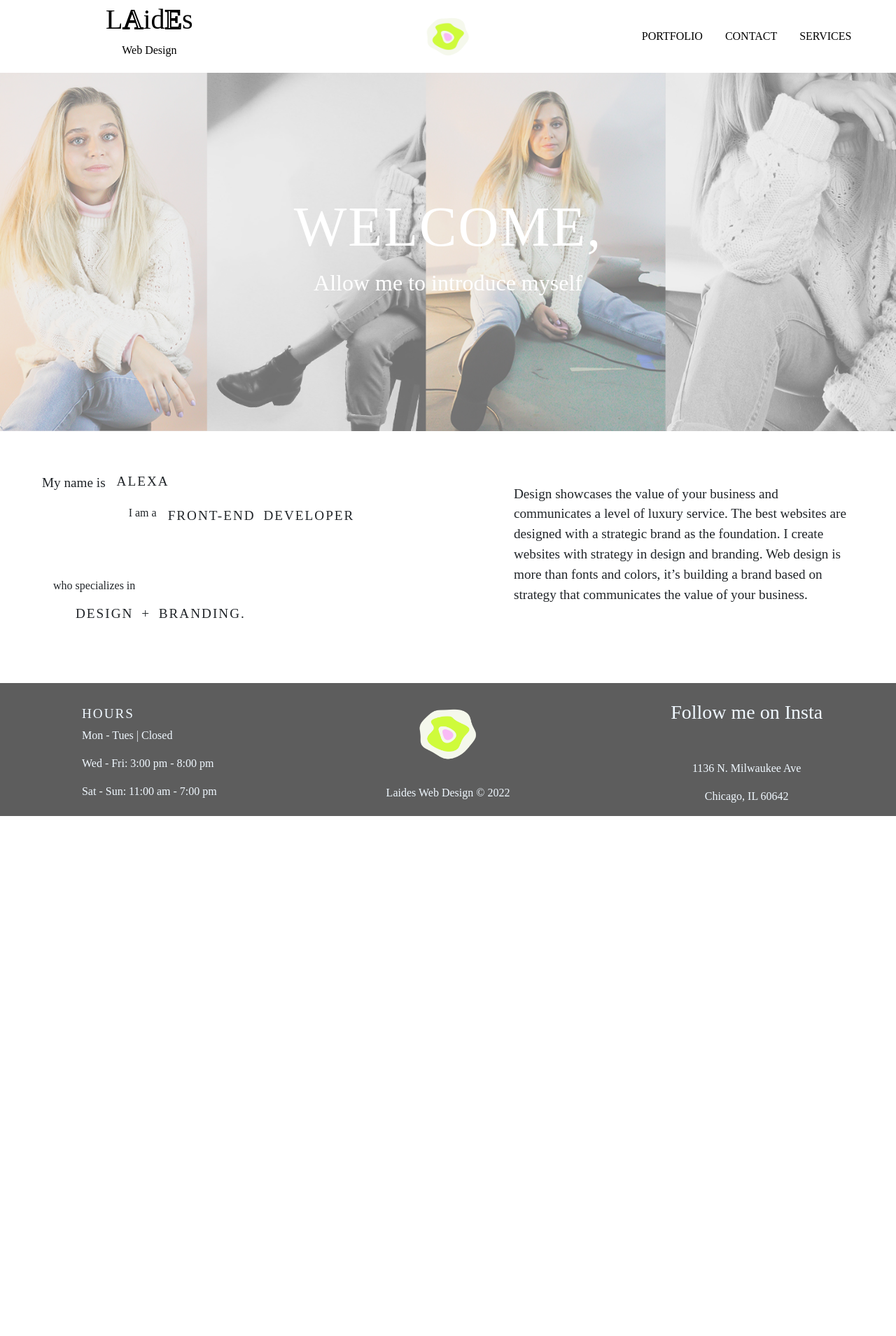
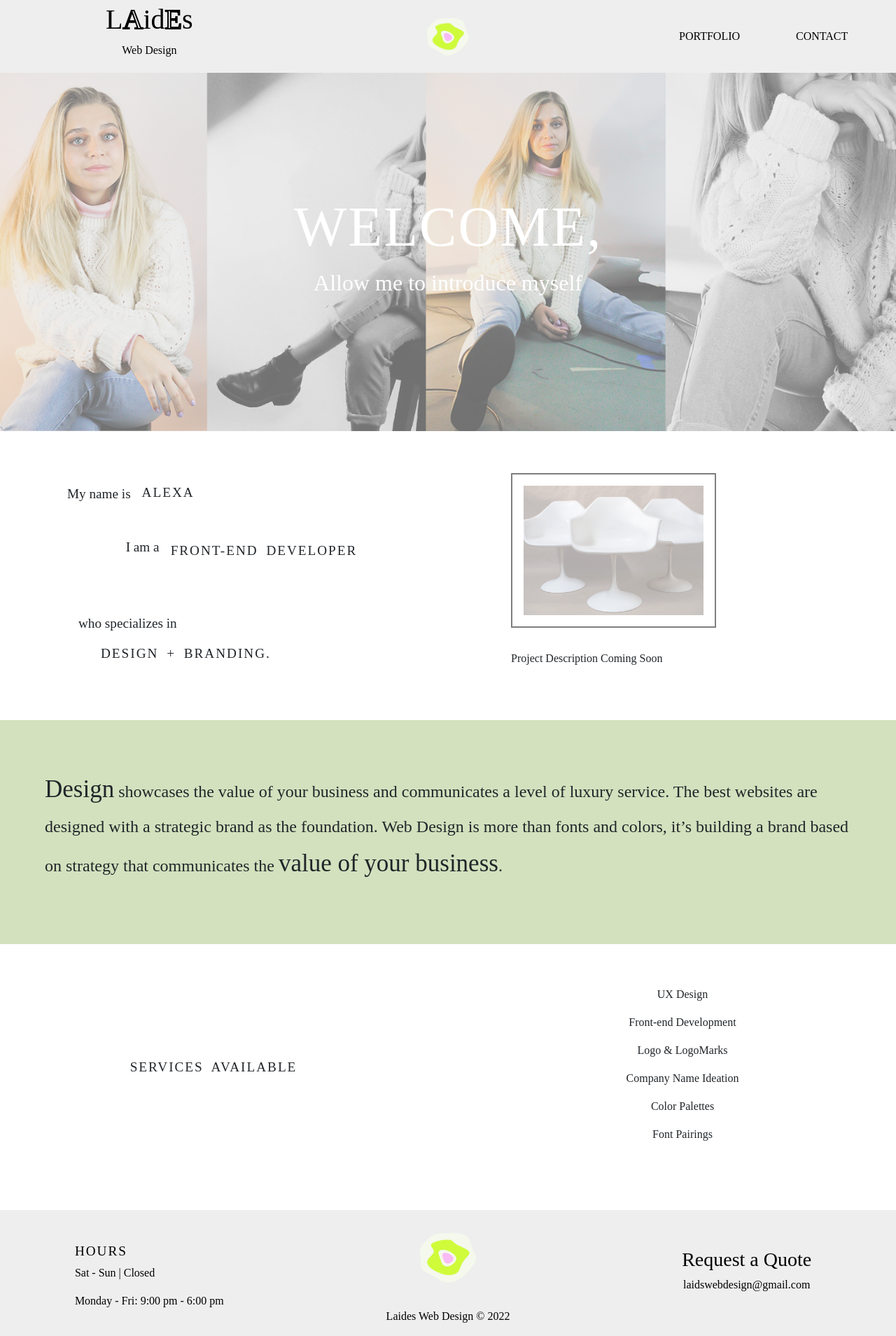
Before and after one commit to alexaped16/portfolio, a Flask app: page / in a window 1280 px wide. Shown: the whole page at 70% size. Before the commit the page ends 1166 px from the top, so only its background shows below. Run offline with Flask 2, Linux system fonts and the light colour scheme; some libraries are stand-ins or nearby versions; some web fonts are replaced.

Commit message:
june commits

```diff
--- a/app/static/main.css
+++ b/app/static/main.css
@@ -17,6 +17,12 @@
 body, html {
     height: 100%;
 }
+
+.first-letter {
+    font-size: 35px;
+    line-height: 70px;
+  }
+
 
 h1{
     font-family:Arial, Helvetica, sans-serif;
@@ -64,7 +70,11 @@ p{
 }
 
 .margin-top{
-    margin-top: 4rem;
+    margin-top: 2rem;
+}
+
+.margin-bottom{
+    margin-bottom: 4rem;
 }
 
 .padding-1{
@@ -89,6 +99,13 @@ p{
     margin-left: 2rem;
 }
 
+.flex{
+    display: flex;
+}
+
+.column{
+    flex-direction: column;
+}
 
 
 
@@ -120,14 +137,21 @@ body {
 }
 
 
+.nav-link-container a:hover{
+    font-size:large;
+    color:rgba(0, 0, 0, 0.573);
+    text-decoration: none;
+  }
+
   .nav-container{
-      background-color: white;
+      background-color: rgba(0, 0, 0, 0.067);
       display: grid;
       color: black;
       grid-template-columns: 1fr 1fr 1fr;
       justify-items: center;
       align-items: center;
   }
+
 
   .nav-link-container{
     margin: 2rem;
@@ -201,8 +225,8 @@ body {
 }
 
 footer{
-    color:aliceblue;
-    background-color:rgba(0, 0, 0, 0.634);
+    color:black;
+    background-color: rgba(0, 0, 0, 0.067);
     margin-top: 5rem;
     padding-top: 25px;
 }
@@ -250,12 +274,23 @@ footer{
 .heroContents {
 	text-align: center;
 	color:black;
+}
 
+.intro-container{
+    font-size: larger;
+    margin-left: 6rem;
+}
+
+.intro-text-container{
+    display: flex;
+    height: 20rem;
+    background-color: rgba(94, 144, 18, 0.272);
+    align-items: center;
 }
 
 .intro-text{
-    display: flex;
-
+    font-size: 1.5rem;
+    margin-inline: 4rem;
 }
 
 
@@ -267,6 +302,12 @@ footer{
 
 .item-1{
   margin-left: 1rem;
+}
+
+.portfolio-heading{
+    grid-column: 1 / span 2;
+    display: flex;
+    justify-content: center;
 }
 
 .portfolio-grid-container a{
--- a/app/templates/base.html
+++ b/app/templates/base.html
@@ -7,7 +7,7 @@
 <meta name="Description" content="Enter your description here"/>
 <link rel="stylesheet" href="https://cdnjs.cloudflare.com/ajax/libs/twitter-bootstrap/5.1.0/css/bootstrap.min.css">
 <link rel="stylesheet" href="https://cdnjs.cloudflare.com/ajax/libs/font-awesome/5.15.4/css/all.min.css">
-<link rel="stylesheet" href="{{ url_for('static', filename='main.css')}}">
+<link rel="stylesheet" href="/static/main.css">
 <title>Title</title>
 </head>
 <body>
@@ -33,11 +33,9 @@
 
         <div class="nav-item nav-link-container">
 
-            <a class="nav-link" href="{{ url_for('my_portfolio') }}">Portfolio</a>
+            <a class="nav-link margin-3" href="{{ url_for('my_portfolio') }}">Portfolio</a>
 
             <a class="nav-link" href="{{ url_for('contact') }}">Contact</a>
-
-            <a class="nav-link" href="{{ url_for('contact') }}">Services</a>
 
         </div>
 
@@ -63,9 +61,8 @@
             <div class="footer-item">
                 <h2>Hours</h2>
                 <div class="days">
-                    <p>Mon - Tues |  Closed</p>
-                    <p>Wed - Fri:  3:00 pm - 8:00 pm</p>
-                    <p>Sat - Sun:  11:00 am - 7:00 pm</p>
+                    <p>Sat - Sun |  Closed</p>
+                    <p>Monday - Fri:  9:00 pm - 6:00 pm</p>
                 </div>
             </div>
             <div class="footer-item">
@@ -76,10 +73,9 @@
             </div>
             <div class="footer-item">
                 <div class="copyright">
-                    <h3>Follow me on Insta</h3>
-                    <a id="insta" class="fab fa-instagram nav-link font-weight-bold" href="https://www.instagram.com/kismetstudiochicago/"></a>
-                    <p>1136 N. Milwaukee Ave</p>
-                    <p>Chicago, IL 60642</p>
+                    <h3>Request a Quote</h3>
+                    <p>laidswebdesign@gmail.com</p>
+                    <p></p>
                 </div>
             </div>
         </div>
--- a/app/templates/index.html
+++ b/app/templates/index.html
@@ -27,20 +27,17 @@
                 <h2 class="word-spacing-1 celine-peach font-size-5">Welcome,</h2>
                 <p class="font-size-2 everson">Allow me to introduce myself</p>
             </div>
-
-
-
         </div>
     </div>
 
-    <div class="margin-3 container center">
+    <div class="intro-container">
 
         <div class="flexbox-row">
             <p class="font-size-1-2"> My name is</p>
             <h2 class=" margin-1 emerson">Alexa</h2>
         </div>
 
-        <div class="flexbox-row center">
+        <div class="flexbox-row center margin-top margin-bottom">
             <p class="" >I am a</p>
             <h2 class="margin-1">front-end developer</h2>
         </div>
@@ -50,12 +47,38 @@
 
     </div>
 
-    <div class="margin-1 intro-text">
-        <p class="margin-3 font-size-1-2"> Design showcases the value of your business and communicates a level of luxury service.
+    <div class="container center">
+        <img class="phone image-border margin-3 padding-1 opacity-50" src="/static/Screen Shot 2022-04-28 at 5.29.59 PM.png" height="50%" width="50%">
+        <p class="phone  margin-3 margin-top">Project Description Coming Soon</p>
+    </div>
+
+    <div class="intro-text-container portfolio-heading">
+        <p class="intro-text"><span class="first-letter">Design</span> showcases the value of your business and communicates a level of luxury service.
         The best websites are designed with a strategic brand as the foundation.
-        I create websites with strategy in design and branding. Web design is more than fonts and colors,
-        it’s building a brand based on strategy that communicates the value of your business. </p>
+        Web Design is more than fonts and colors, it’s building a brand based on strategy that communicates the
+        <span class="first-letter">value of your business</span>. </p>
     </div>
+
+
+
+    <div class="flexbox-row center">
+        <h2>Services Available</h2>
+    </div>
+
+
+    <div class="flex column center">
+        <p>UX Design</p>
+        <p>Front-end Development</p>
+        <p>Logo & LogoMarks</p>
+        <p>Company Name Ideation</p>
+        <p>Color Palettes</p>
+        <p>Font Pairings</p>
+    </div>
+
+
+
+
+
 
 
 
--- a/requirements.txt
+++ b/requirements.txt
@@ -18,7 +18,6 @@ itsdangerous==2.1.2
 Jinja2==3.1.1
 Mako==1.2.0
 MarkupSafe==2.1.1
-
 python-dotenv==0.20.0
 six==1.16.0
 SQLAlchemy==1.4.35
```
Also changed, not shown: other parts of app/static/main.css (+63 -0 lines), app/templates/contact.html (+30 -2 lines), app/templates/my_portfolio.html (+24 -24 lines), app/static/002745980001.jpg (added), app/static/Screen Shot 2022-04-28 at 5.29.59 PM.png (added).
